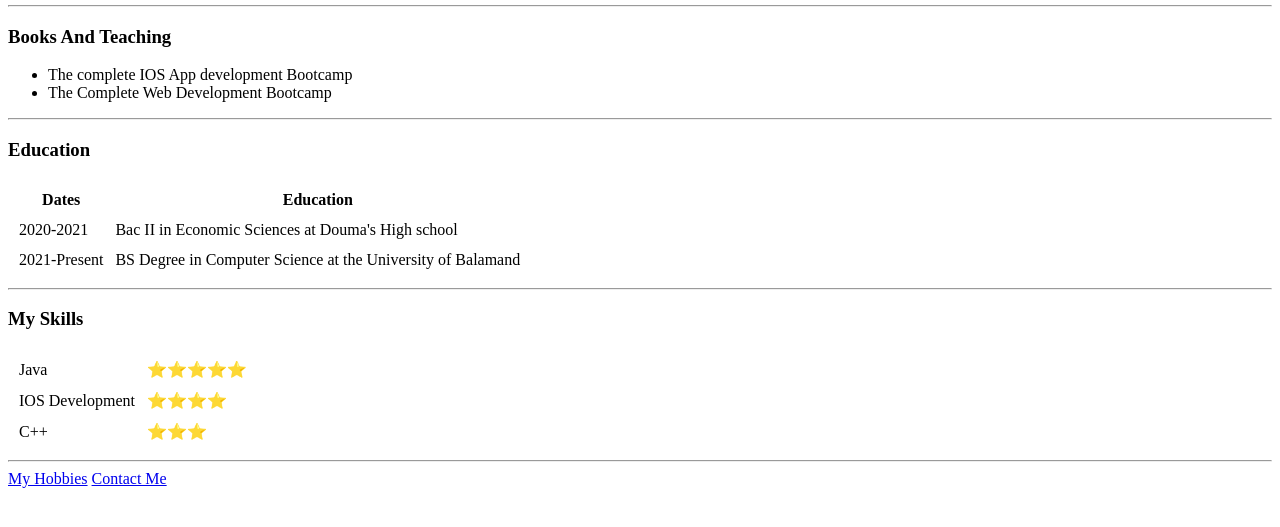
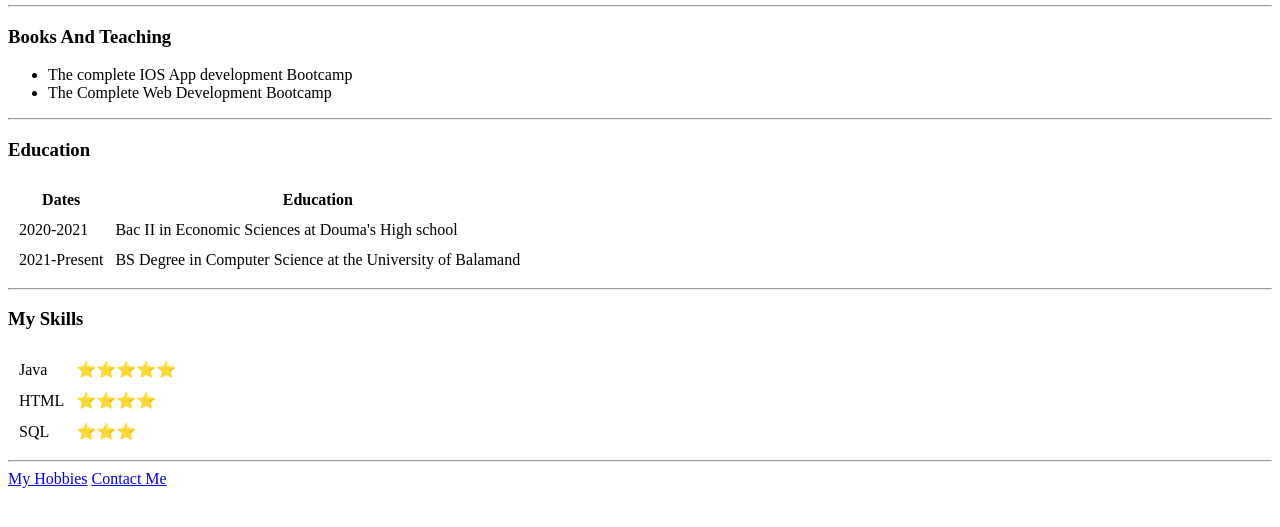
Before and after one commit to MazenMorched/cv2, a plain HTML site: page index.html in a window 1280 px wide. Shown: the part 167-694 px from the top of the page. Drawn offline with Linux system fonts and the light colour scheme.

Commit message:
Update index.html

```diff
--- a/index.html
+++ b/index.html
@@ -46,11 +46,11 @@
         <td>⭐⭐⭐⭐⭐</td>
     </tr>
     <tr>
-        <td>IOS Development</td>
+        <td>HTML</td>
         <td>⭐⭐⭐⭐</td>
     </tr>
     <tr>
-        <td>C++</td>
+        <td>SQL</td>
         <td>⭐⭐⭐</td>
     </tr>
 </table>
```
